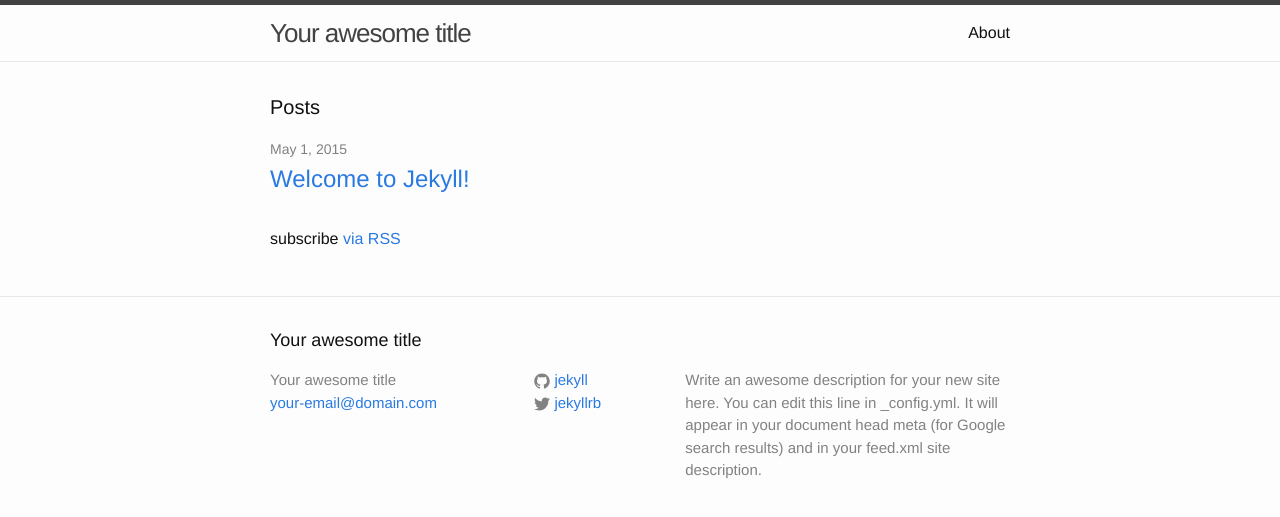
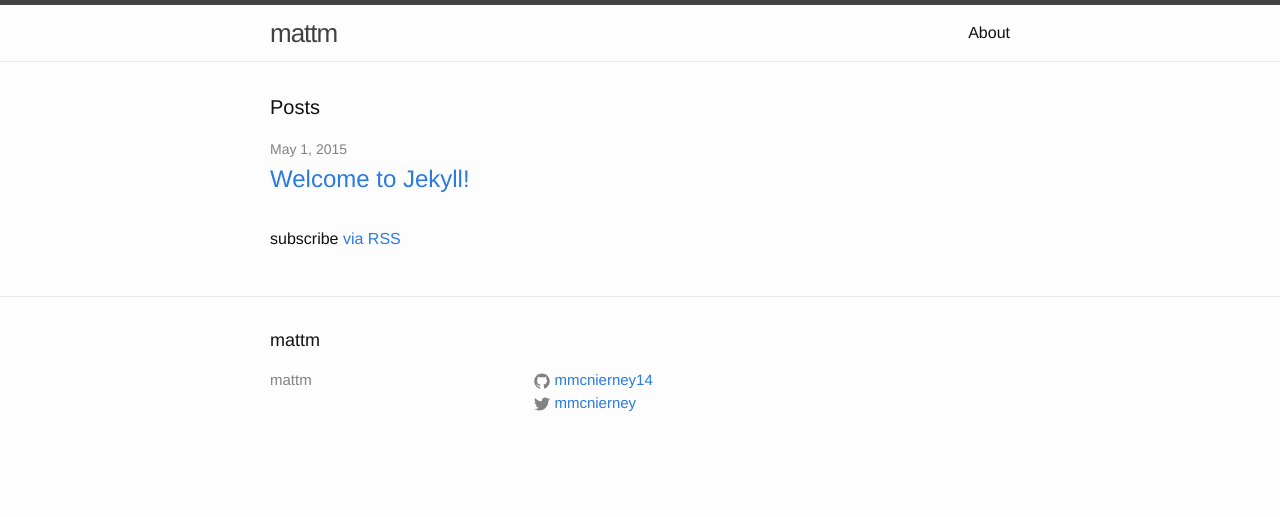
Before and after one commit to mmcnierney14/mmcnierney14.github.io, a Jekyll site: the page built from index.html, in a window 1280 px wide. Shown: the top 517 px of the page. Built offline with Jekyll 4.4.1, drawn with Linux system fonts in a browser that asks for light colours.

Commit message:
site config

```diff
--- a/_config.yml
+++ b/_config.yml
@@ -1,14 +1,8 @@
 # Site settings
-title: Your awesome title
-email: your-email@domain.com
-description: > # this means to ignore newlines until "baseurl:"
-  Write an awesome description for your new site here. You can edit this
-  line in _config.yml. It will appear in your document head meta (for
-  Google search results) and in your feed.xml site description.
+title: mattm
 baseurl: "" # the subpath of your site, e.g. /blog/
-url: "http://yourdomain.com" # the base hostname & protocol for your site
-twitter_username: jekyllrb
-github_username:  jekyll
+twitter_username: mmcnierney
+github_username:  mmcnierney14
 
 # Build settings
 markdown: kramdown
```
